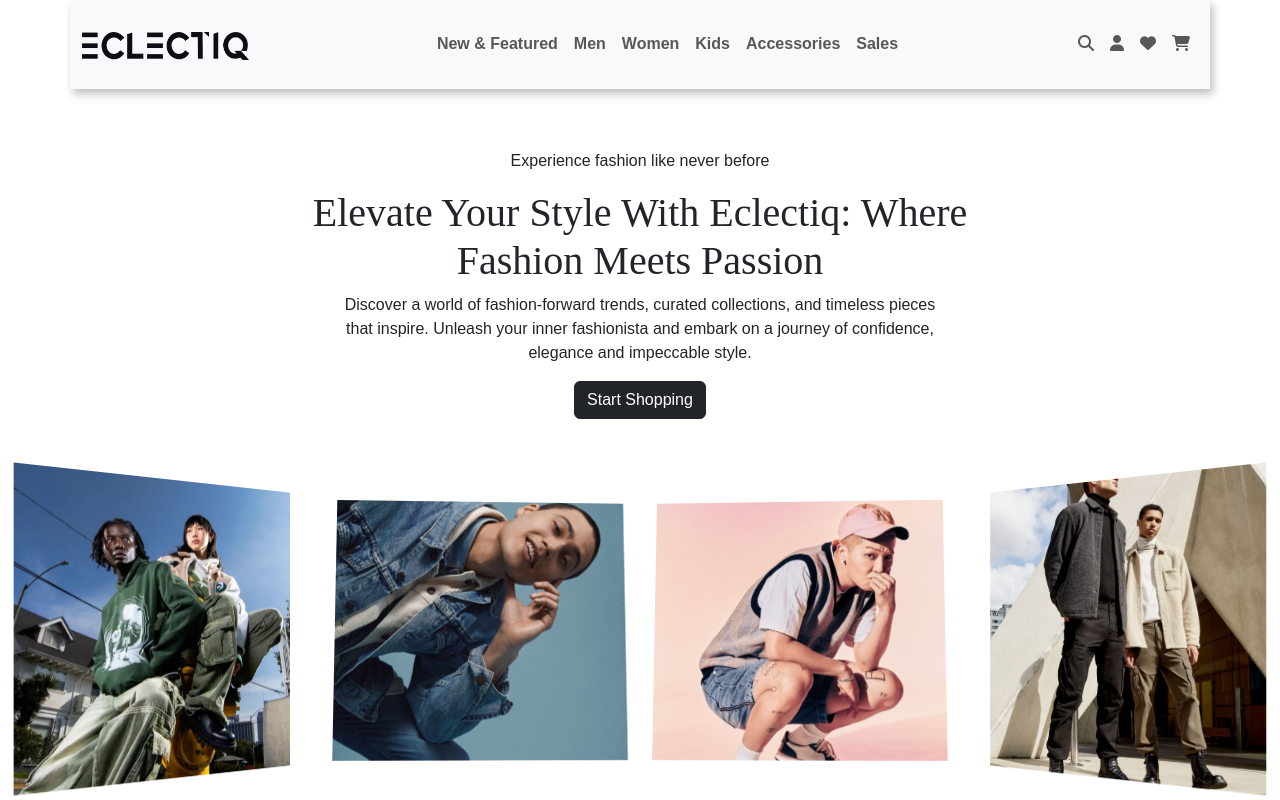
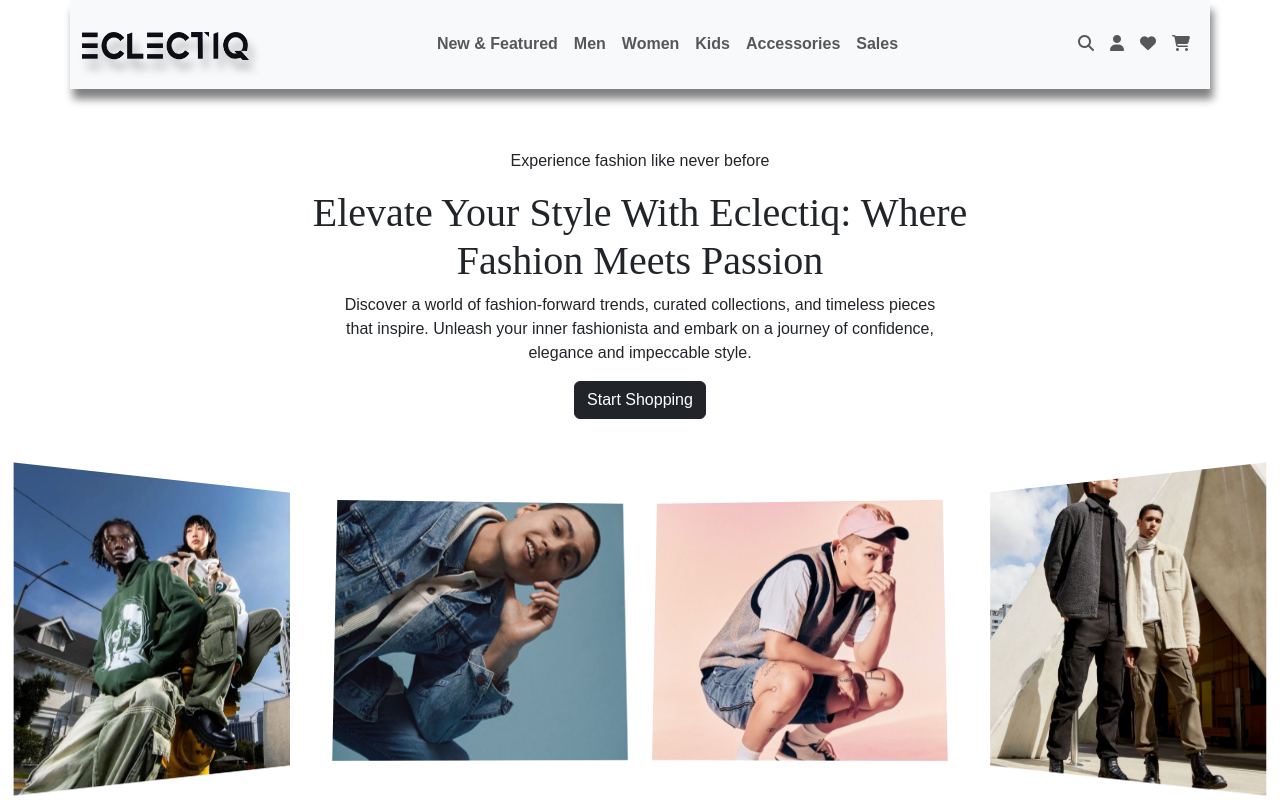
Before and after one commit to nizamudheenvk/figma-design, a plain HTML site: page index.html in a window 1280 px wide. Shown: the top 800 px of the page. Drawn offline with nearby package versions, Linux system fonts and the light colour scheme.

Commit message:
13 commit

```diff
--- a/index.html
+++ b/index.html
@@ -73,7 +73,7 @@
         <nav class=" container navbar navbar-expand-lg navbar-light bg-light py-4">
             <div class="container">
                 <a class="navbar-brand" href="#">
-                    <img src="heading-removebg-preview.png" width="167" height="28" alt="Logo">
+                    <img id="navhead"  src="heading-removebg-preview.png" width="167" height="28" alt="Logo">
                 </a>
                 <button class="navbar-toggler" type="button" data-bs-toggle="collapse" data-bs-target="#navbarNav" aria-controls="navbarNav" aria-expanded="false" aria-label="Toggle navigation">
                     <span class="navbar-toggler-icon"></span>
--- a/style.css
+++ b/style.css
@@ -48,7 +48,7 @@
 }
 .navbar{
     /* box-shadow: 0px 3px 5px 5px #ffffff; */
-    filter: drop-shadow(3px 5px  4px  #00000040);
+    filter: drop-shadow(3px 10px  4px  grey);
 }
 .heading{
     filter: drop-shadow(5px 10px  4px  #00000040);
@@ -105,3 +105,7 @@ body {
       font-size: 22px;
     }
   }
+  #navhead{
+    filter: drop-shadow(5px 10px  4px  #00000040);
+
+  }
```
